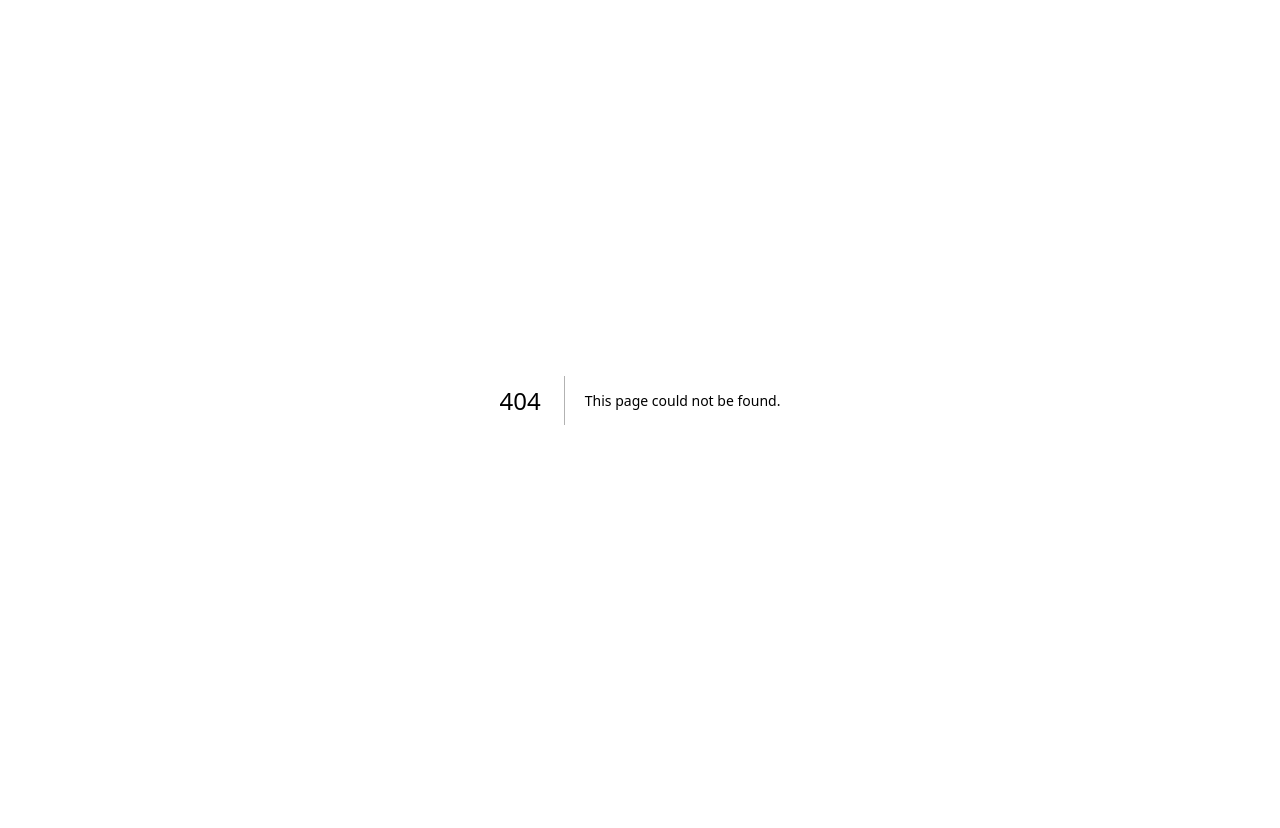
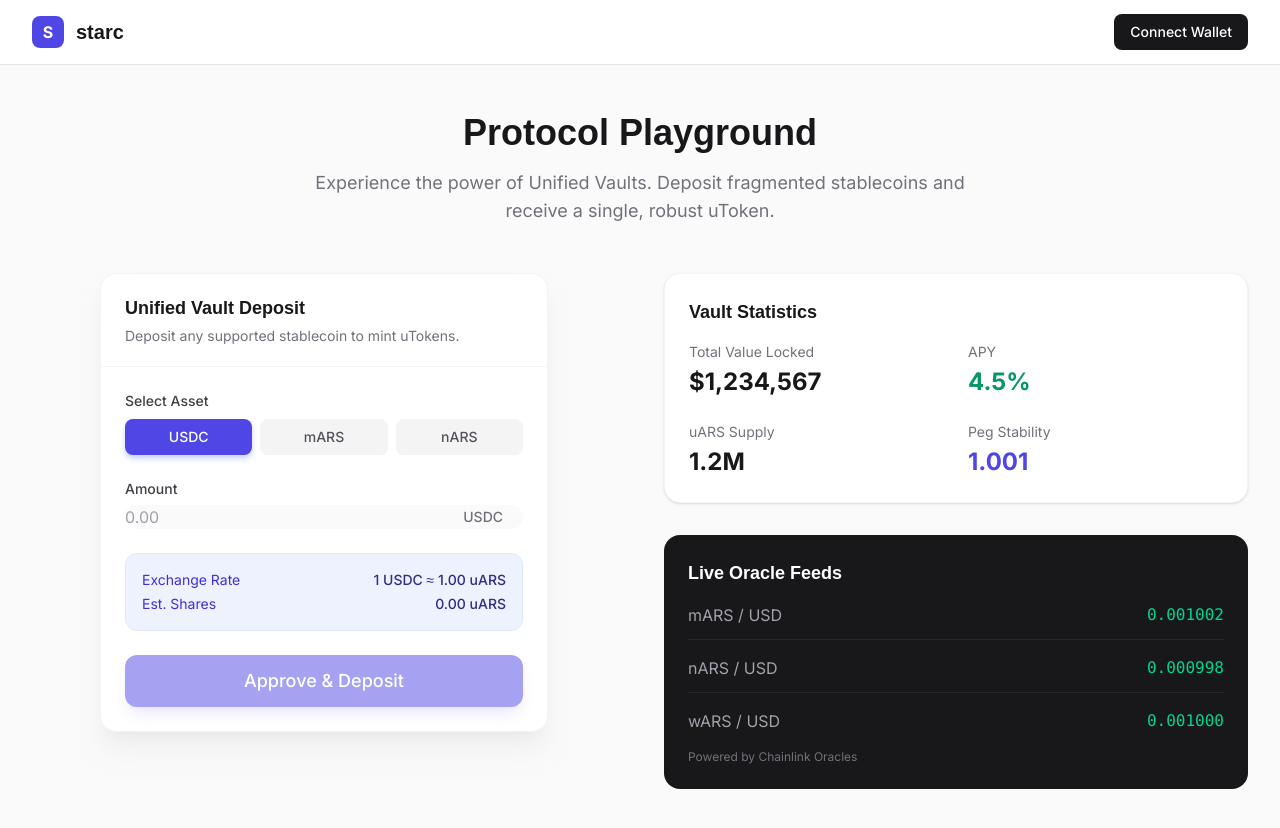
Before and after one commit to tricodex/starc, a Next.js app: page /demo in a window 1280 px wide. Before the commit this address had no page. Shown: the top 828 px of the page. Before the commit the page ends 800 px from the top, so only its background shows below. Built offline with nearby package versions, Linux system fonts and the light colour scheme; a web font is replaced by a local one; what wagmi would draw is missing.

Commit message:
feat: Add Demo Page

```diff
--- /dev/null
+++ b/app/demo/page.tsx
@@ -0,0 +1,85 @@
+import { DepositForm } from '../components/DepositForm';
+
+export default function DemoPage() {
+  return (
+    <div className="min-h-screen bg-zinc-50">
+      {/* Header */}
+      <header className="bg-white border-b border-zinc-200">
+        <div className="max-w-7xl mx-auto px-4 sm:px-6 lg:px-8 h-16 flex items-center justify-between">
+          <div className="flex items-center gap-3">
+            <div className="w-8 h-8 bg-indigo-600 rounded-lg flex items-center justify-center text-white font-bold">S</div>
+            <span className="font-display text-xl font-bold text-zinc-900">starc</span>
+          </div>
+          <button className="px-4 py-2 bg-zinc-900 text-white rounded-lg text-sm font-medium hover:bg-zinc-800 transition-colors">
+            Connect Wallet
+          </button>
+        </div>
+      </header>
+
+      {/* Main Content */}
+      <main className="max-w-7xl mx-auto px-4 sm:px-6 lg:px-8 py-12">
+        <div className="text-center mb-12">
+          <h1 className="font-display text-4xl font-bold text-zinc-900 mb-4">Protocol Playground</h1>
+          <p className="text-zinc-500 text-lg max-w-2xl mx-auto">
+            Experience the power of Unified Vaults. Deposit fragmented stablecoins and receive a single, robust uToken.
+          </p>
+        </div>
+
+        <div className="grid grid-cols-1 lg:grid-cols-2 gap-12 items-start">
+          {/* Left Column: Deposit Form */}
+          <div className="max-w-md mx-auto w-full">
+            <DepositForm />
+          </div>
+
+          {/* Right Column: Analytics / Info */}
+          <div className="space-y-8">
+            {/* Stats Card */}
+            <div className="bg-white rounded-2xl border border-zinc-100 p-6 shadow-sm">
+              <h3 className="font-display text-lg font-semibold text-zinc-900 mb-4">Vault Statistics</h3>
+              <div className="grid grid-cols-2 gap-6">
+                <div>
+                  <div className="text-sm text-zinc-500 mb-1">Total Value Locked</div>
+                  <div className="text-2xl font-bold text-zinc-900">$1,234,567</div>
+                </div>
+                <div>
+                  <div className="text-sm text-zinc-500 mb-1">APY</div>
+                  <div className="text-2xl font-bold text-emerald-600">4.5%</div>
+                </div>
+                <div>
+                  <div className="text-sm text-zinc-500 mb-1">uARS Supply</div>
+                  <div className="text-2xl font-bold text-zinc-900">1.2M</div>
+                </div>
+                <div>
+                  <div className="text-sm text-zinc-500 mb-1">Peg Stability</div>
+                  <div className="text-2xl font-bold text-indigo-600">1.001</div>
+                </div>
+              </div>
+            </div>
+
+            {/* Oracle Info */}
+            <div className="bg-zinc-900 rounded-2xl p-6 text-white">
+              <h3 className="font-display text-lg font-semibold mb-4">Live Oracle Feeds</h3>
+              <div className="space-y-4">
+                <div className="flex justify-between items-center border-b border-zinc-800 pb-3">
+                  <span className="text-zinc-400">mARS / USD</span>
+                  <span className="font-mono text-emerald-400">0.001002</span>
+                </div>
+                <div className="flex justify-between items-center border-b border-zinc-800 pb-3">
+                  <span className="text-zinc-400">nARS / USD</span>
+                  <span className="font-mono text-emerald-400">0.000998</span>
+                </div>
+                <div className="flex justify-between items-center">
+                  <span className="text-zinc-400">wARS / USD</span>
+                  <span className="font-mono text-emerald-400">0.001000</span>
+                </div>
+              </div>
+              <div className="mt-4 text-xs text-zinc-500">
+                Powered by Chainlink Oracles
+              </div>
+            </div>
+          </div>
+        </div>
+      </main>
+    </div>
+  );
+}
```
